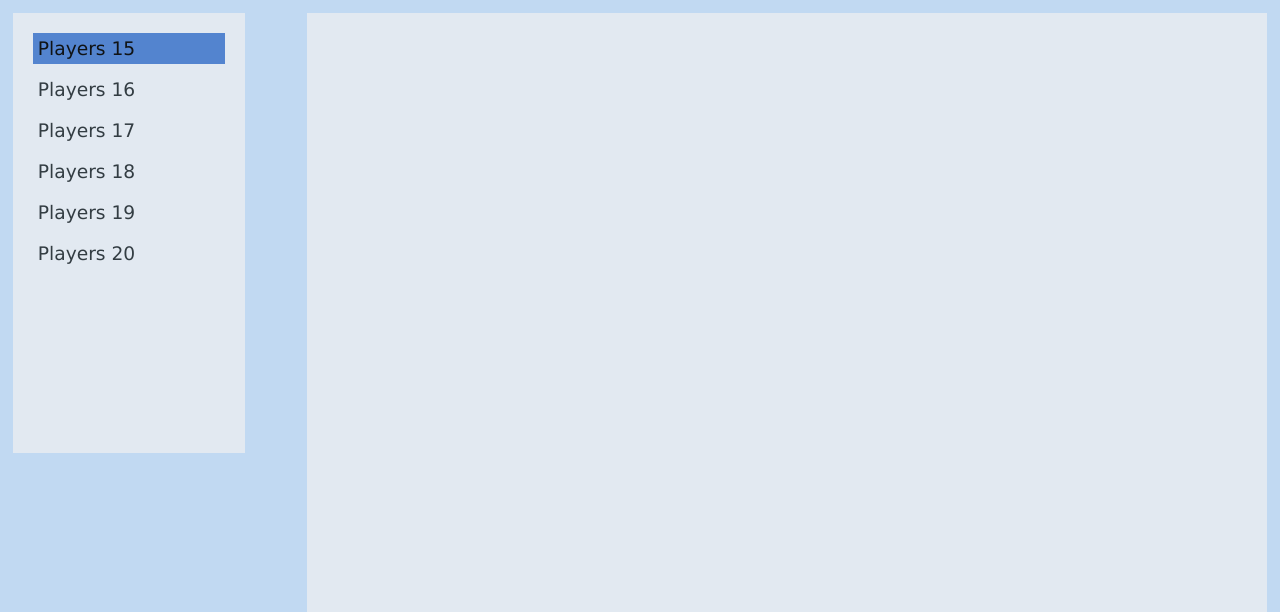
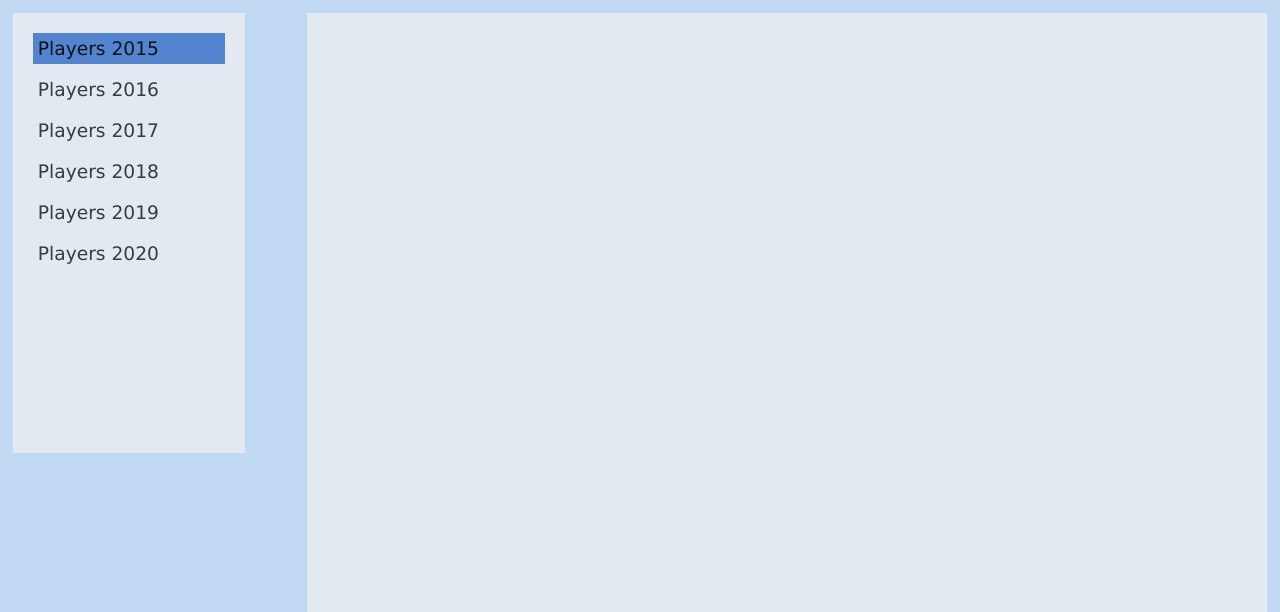
Before and after one commit to sumairrathore/Project_4, a Flask app: template templates/index.html in a window 1280 px wide. Shown: the part 155-767 px from the top of the page. Run offline with Flask 3, Linux system fonts and the light colour scheme; the template is opened without the code that fills it, so the values that code supplies are empty; some libraries are stand-ins or nearby versions.

Commit message:
olivia update

```diff
--- a/templates/index.html
+++ b/templates/index.html
@@ -10,7 +10,6 @@
         <meta http-equiv="X-UA-Compatible" content="ie=edge">
         <title>UofT Data Analytics Bootcamp Project 3</title>
         <link rel="stylesheet" type="text/css" href="{{ url_for('static', filename='css/style.css') }}">
-        <!-- <link rel="stylesheet" href="https://maxcdn.bootstrapcdn.com/bootstrap/4.0.0/css/bootstrap.min.css"> -->
         <script src="https://code.jquery.com/jquery-3.2.1.slim.min.js"></script>
         <script src="https://code.jquery.com/jquery-3.6.0.min.js"></script>
         <script src="https://cdnjs.cloudflare.com/ajax/libs/popper.js/1.12.9/umd/popper.min.js"></script>
@@ -30,12 +29,12 @@
         <section>
             <div class="filters">
                 <ul class="list-unstyled">
-                    <li><a href="#players_15">Players 15</a></li>
-                    <li><a href="#players_16">Players 16</a></li>
-                    <li><a href="#players_17">Players 17</a></li>
-                    <li><a href="#players_18">Players 18</a></li>
-                    <li><a href="#players_19">Players 19</a></li>
-                    <li><a href="#players_20">Players 20</a></li>
+                    <li><a href="#players_15">Players 2015</a></li>
+                    <li><a href="#players_16">Players 2016</a></li>
+                    <li><a href="#players_17">Players 2017</a></li>
+                    <li><a href="#players_18">Players 2018</a></li>
+                    <li><a href="#players_19">Players 2019</a></li>
+                    <li><a href="#players_20">Players 2020</a></li>
                 </ul>
             </div>
             <div class="content col-lg-9">
@@ -57,28 +56,6 @@
                         {% endfor %}
                     </tbody>
                 </table>
-                <!-- <table class="table table-striped">
-                    <thead>
-                        <tr>
-                            <th>Name</th>
-                            <th>Age</th>
-                            <th>Overall</th>
-                            <th>Club</th>
-                            <th>Nationality</th>
-                        </tr>
-                    </thead>
-                    <tbody>
-                        {% for player in players %}
-                        <tr>
-                            <td>{{ player.long_name }}</td>
-                            <td>{{ player.age }}</td>
-                            <td>{{ player.overall }}</td>
-                            <td>{{ player.club }}</td>
-                            <td>{{ player.nationality }}</td>
-                        </tr>
-                        {% endfor %}
-                    </tbody>
-                </table> -->
             </div>
         </section>
         <footer>
```
Also changed, not shown: static/js/logic.js (+0 -28 lines).
